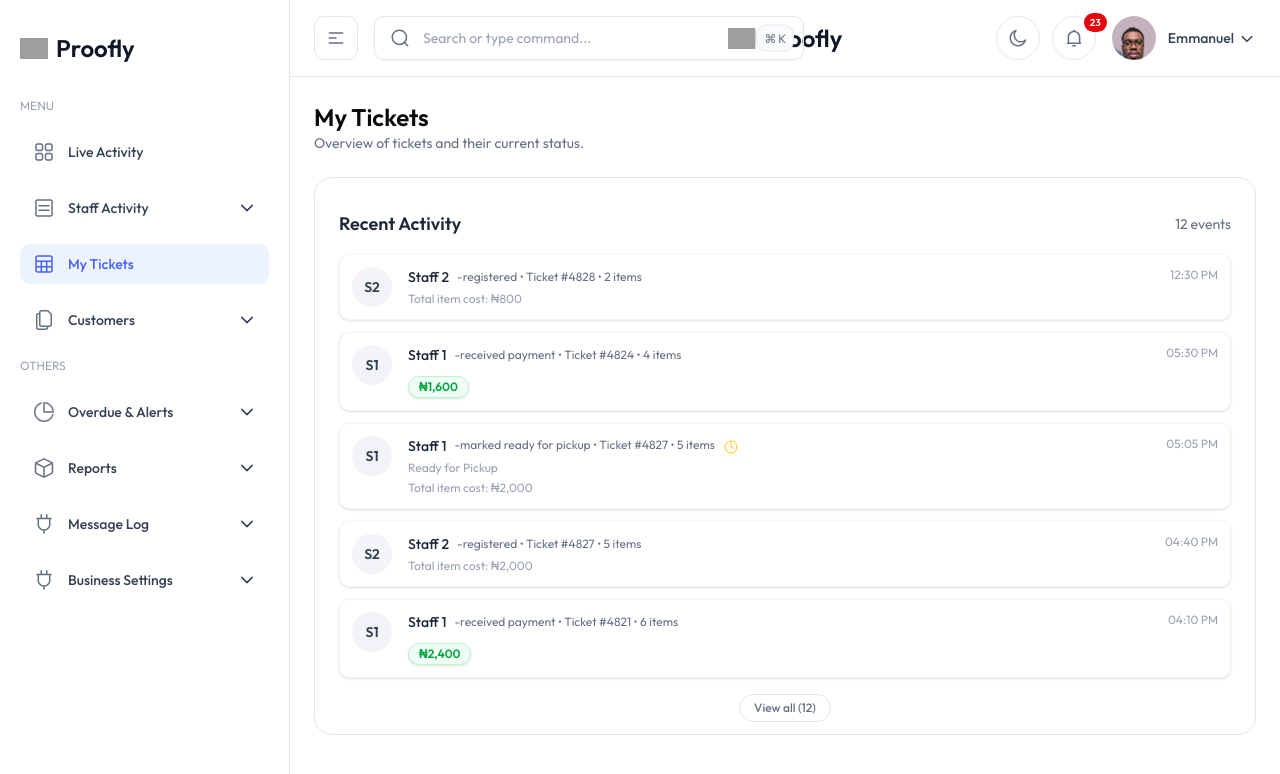
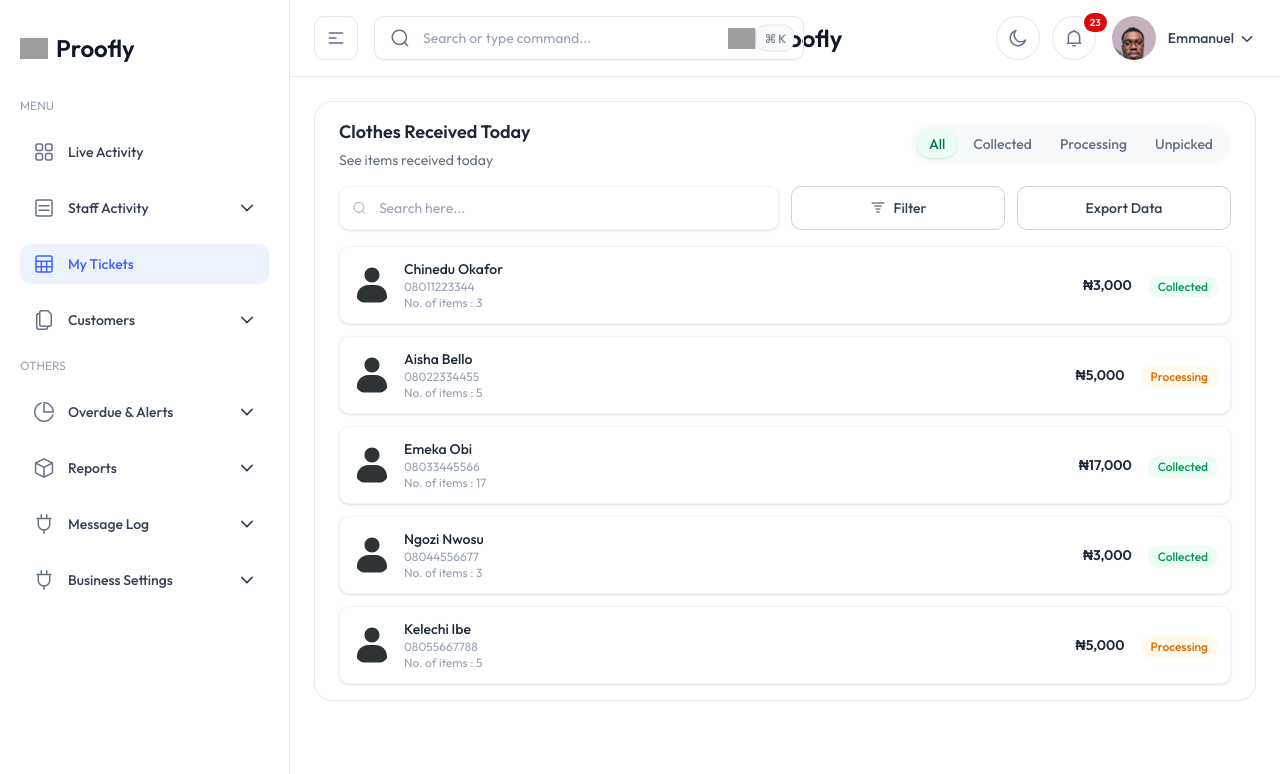
Before and after one commit to Enochchukwudi-dev/dashboard, a Next.js app: page /my-tickets in a window 1280 px wide. Shown: the top 774 px of the page. Built offline with nearby package versions, Linux system fonts and the light colour scheme; grey boxes are pictures that could not be loaded.

Commit message:
Update homepage

```diff
--- a/src/components/transactions/MyTickets.tsx
+++ b/src/components/transactions/MyTickets.tsx
@@ -1,17 +1,131 @@
 "use client";
 
-import React from "react";
-import Transactions from "./Transactions";
+import React, { useMemo, useState } from "react";
+import Avatar from "@/components/ui/avatar/Avatar";
+import Badge from "@/components/ui/badge/Badge";
+import Button from "@/components/ui/button/Button";
+
+type Ticket = {
+  id: number;
+  name: string;
+  phone: string;
+  items: number;
+  amount: number;
+  status: "Collected" | "Processing" | "Unpicked";
+};
 
 export default function MyTickets() {
+  const [activeTab, setActiveTab] = useState<"all" | "collected" | "processing" | "unpicked">("all");
+  const [query, setQuery] = useState("");
+
+  const tickets: Ticket[] = [
+    { id: 1, name: "Chinedu Okafor", phone: "08011223344", items: 3, amount: 3000, status: "Collected" },
+    { id: 2, name: "Aisha Bello", phone: "08022334455", items: 5, amount: 5000, status: "Processing" },
+    { id: 3, name: "Emeka Obi", phone: "08033445566", items: 17, amount: 17000, status: "Collected" },
+    { id: 4, name: "Ngozi Nwosu", phone: "08044556677", items: 3, amount: 3000, status: "Collected" },
+    { id: 5, name: "Kelechi Ibe", phone: "08055667788", items: 5, amount: 5000, status: "Processing" },
+  ];
+
+  const filtered = useMemo(() => {
+    return tickets.filter((t) => {
+      if (activeTab === "collected" && t.status !== "Collected") return false;
+      if (activeTab === "processing" && t.status !== "Processing") return false;
+      if (activeTab === "unpicked" && t.status !== "Unpicked") return false;
+      if (!query) return true;
+      const q = query.toLowerCase();
+      return t.name.toLowerCase().includes(q) || t.phone.includes(q);
+    });
+  }, [tickets, activeTab, query]);
+
+  const formatCurrency = (n: number) => `₦${n.toLocaleString()}`;
+
   return (
-    <div className="space-y-6">
-      <div>
-        <h1 className="text-2xl font-semibold">My Tickets</h1>
-        <p className="text-sm text-gray-500">Overview of tickets and their current status.</p>
+    <div className="overflow-hidden rounded-2xl border border-gray-200 bg-white px-4 pb-4 pt-4 dark:border-gray-800 dark:bg-white/[0.03] sm:px-6">
+      <div className="flex flex-col sm:flex-row sm:items-center sm:justify-between">
+        <div>
+          <h3 className="text-lg font-semibold text-gray-800 dark:text-white/90">Clothes Received Today</h3>
+          <p className="text-sm text-gray-500 mt-1">See items received today</p>
+        </div>
+
+        <div className="mt-3 sm:mt-0 flex items-center gap-2">
+          <div className="flex items-center rounded-full bg-gray-50 p-1.5 gap-1">
+            <button
+              onClick={() => setActiveTab("all")}
+              className={`rounded-full px-3 py-1 text-sm font-medium transition ${activeTab === "all" ? "bg-success-50 text-success-700 shadow-sm" : "text-gray-500 hover:bg-white"}`}
+            >
+              All
+            </button>
+            <button
+              onClick={() => setActiveTab("collected")}
+              className={`rounded-full px-3 py-1 text-sm font-medium transition ${activeTab === "collected" ? "bg-success-50 text-success-700 shadow-sm" : "text-gray-500 hover:bg-white"}`}
+            >
+              Collected
+            </button>
+            <button
+              onClick={() => setActiveTab("processing")}
+              className={`rounded-full px-3 py-1 text-sm font-medium transition ${activeTab === "processing" ? "bg-yellow-50 text-yellow-600 shadow-sm" : "text-gray-500 hover:bg-white"}`}
+            >
+              Processing
+            </button>
+            <button
+              onClick={() => setActiveTab("unpicked")}
+              className={`rounded-full px-3 py-1 text-sm font-medium transition ${activeTab === "unpicked" ? "bg-gray-100 text-gray-700 shadow-sm" : "text-gray-500 hover:bg-white"}`}
+            >
+              Unpicked
+            </button>
+          </div>
+        </div>
       </div>
 
-      <Transactions />
+      <div className="mt-4 grid gap-3 sm:grid-cols-2">
+        <div className="flex items-center gap-3 rounded-lg border border-gray-100 bg-white px-3 py-2 shadow-sm dark:border-gray-800 dark:bg-white/[0.02]">
+          <svg xmlns="http://www.w3.org/2000/svg" className="h-4 w-4 text-gray-400" fill="none" viewBox="0 0 24 24" strokeWidth="1.5" stroke="currentColor">
+            <path strokeLinecap="round" strokeLinejoin="round" d="M21 21l-4.35-4.35M11 19a8 8 0 100-16 8 8 0 000 16z" />
+          </svg>
+          <input
+            value={query}
+            onChange={(e) => setQuery(e.target.value)}
+            placeholder="Search here..."
+            className="w-full bg-transparent outline-none text-sm text-gray-600 placeholder:text-gray-400"
+          />
+        </div>
+
+        <div className="flex gap-3">
+          <Button variant="outline" size="sm" className="flex-1 justify-center" startIcon={<svg xmlns="http://www.w3.org/2000/svg" className="h-4 w-4" fill="none" viewBox="0 0 24 24" strokeWidth="1.5" stroke="currentColor"><path strokeLinecap="round" strokeLinejoin="round" d="M3 4.5h18M7 9h10M9 13.5h6M10 18h4"/></svg>}>Filter</Button>
+          <Button variant="outline" size="sm" className="flex-1 justify-center">Export Data</Button>
+        </div>
+      </div>
+
+      <div className="mt-4 space-y-3">
+        {filtered.map((t) => (
+          <div key={t.id} className="rounded-lg border border-gray-100 bg-white p-3 shadow-sm dark:border-gray-800 dark:bg-white/[0.03] flex items-center justify-between">
+            <div className="flex items-center gap-3">
+              <Avatar src="/images/avatar.svg" alt={t.name} size="medium" />
+              <div className="min-w-0">
+                <div className="text-sm font-medium text-gray-800 dark:text-white/90">{t.name}</div>
+                <div className="text-xs text-gray-400">{t.phone} <span className="block">No. of items : {t.items}</span></div>
+              </div>
+            </div>
+
+            <div className="flex items-center gap-4">
+              <div className="text-sm font-semibold text-gray-800">{formatCurrency(t.amount)}</div>
+              <div>
+                {t.status === "Collected" ? (
+                  <Badge size="sm" color="success">Collected</Badge>
+                ) : t.status === "Processing" ? (
+                  <Badge size="sm" color="warning">Processing</Badge>
+                ) : (
+                  <Badge size="sm" color="light">Unpicked</Badge>
+                )}
+              </div>
+            </div>
+          </div>
+        ))}
+
+        {filtered.length === 0 && (
+          <div className="p-4 text-sm text-center text-gray-500">No items match your filter</div>
+        )}
+      </div>
     </div>
   );
 }
```
